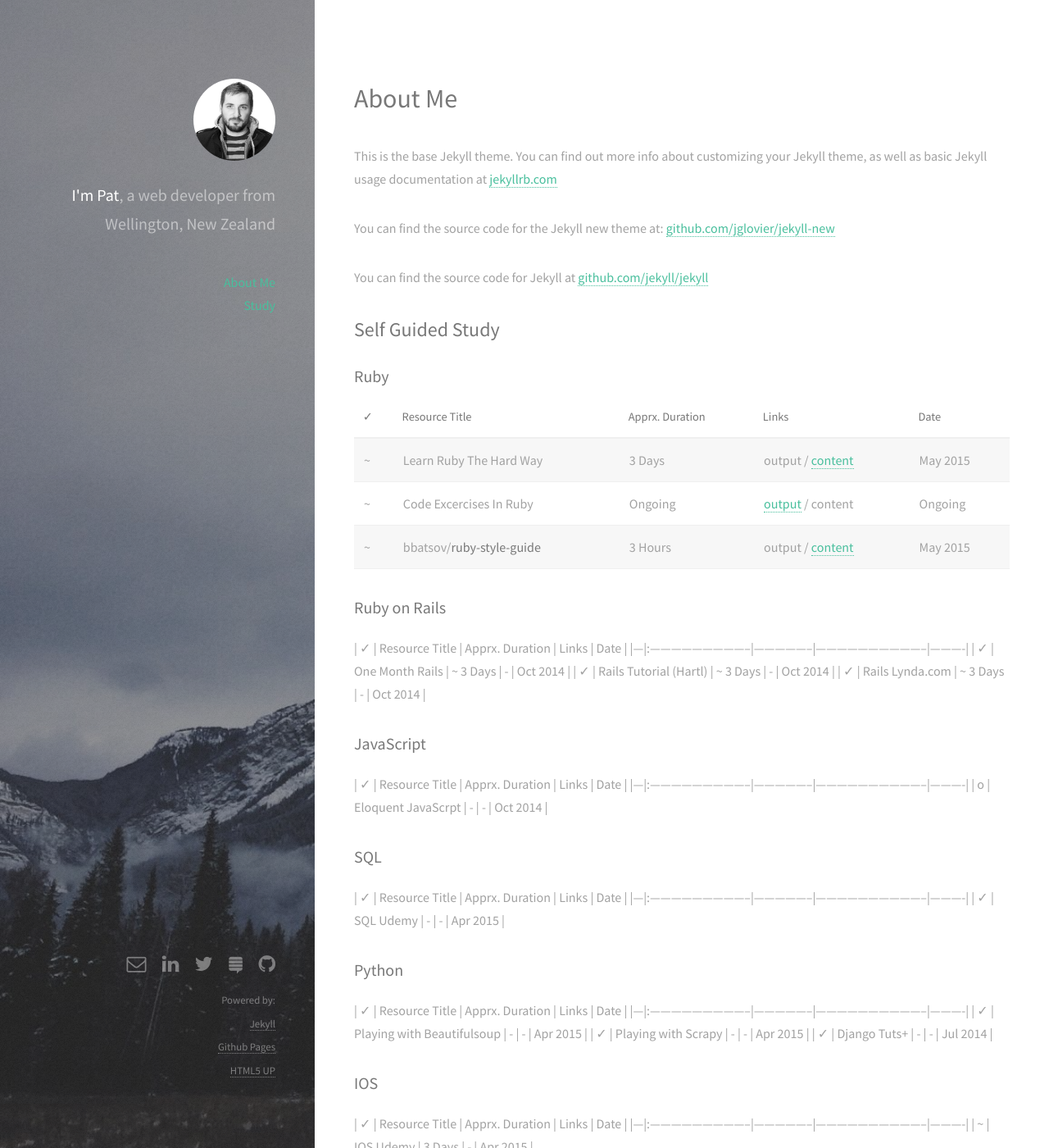
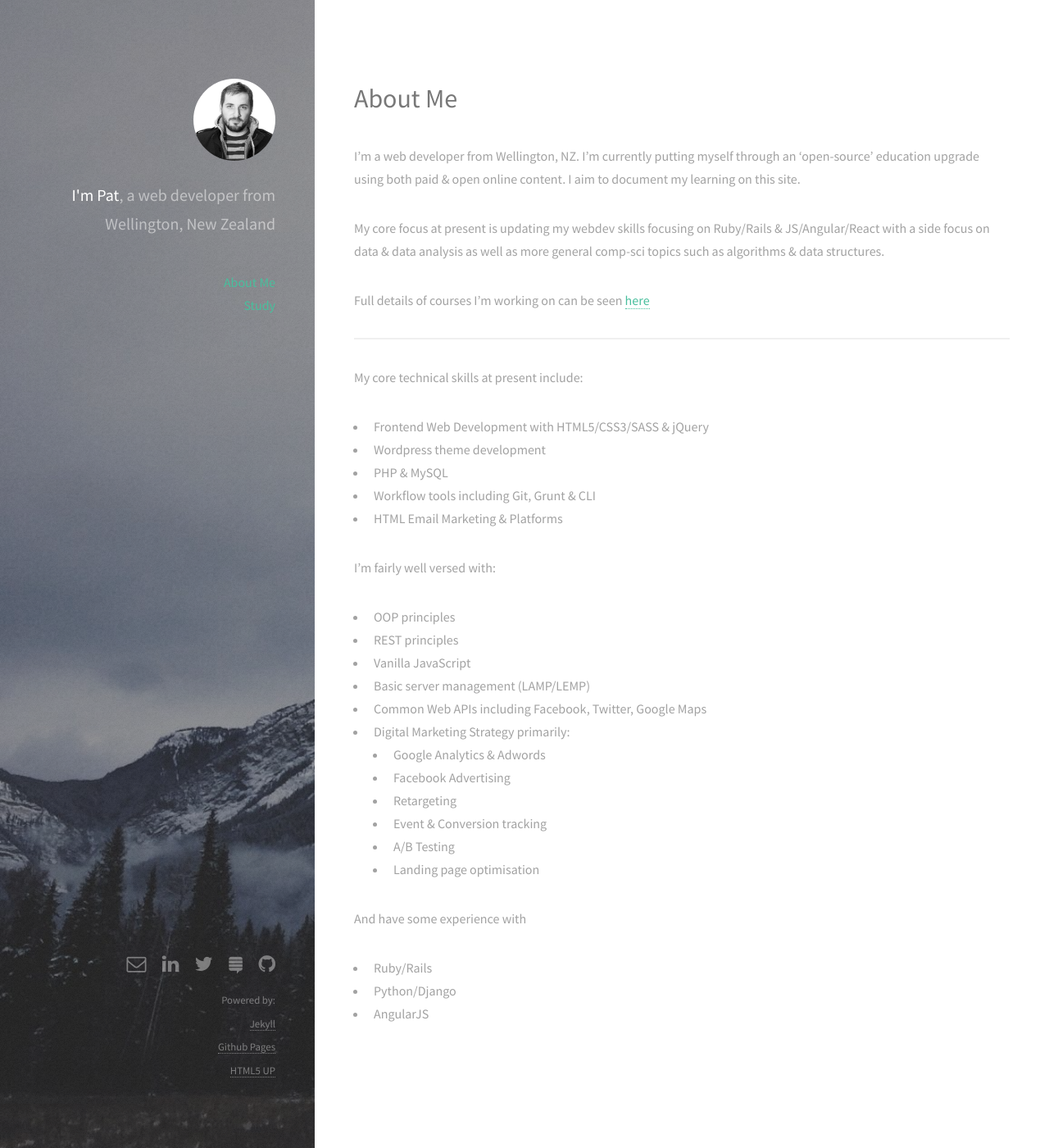
Before and after one commit to pjho/pjho.github.io, a Jekyll site: the page built from page_about.md, in a window 1280 px wide and 1400 px high. Shown: the whole window at 82% size. Built offline with Jekyll 4.4.1, drawn with Linux system fonts in a browser that asks for light colours; Markdown is read by kramdown in place of the engine named in the settings; some of the changed text lies outside the part shown.

Commit message:
Tweeks to content & config

```diff
--- a/_config.yml
+++ b/_config.yml
@@ -1,5 +1,5 @@
 # Site settings
-title: Pat Horsley - GitHub
+title: phosx.github.io
 email: pat@pho.sx
 description: Web Developer from Wellington NZ
 baseurl: "" # the subpath of your site, e.g. /blog/
--- a/js/init.js
+++ b/js/init.js
@@ -9,7 +9,7 @@
 	var settings = {
 
 		// Parallax background effect?
-			parallax: true,
+			parallax: false,
 
 		// Parallax factor (lower = more intense, higher = less intense).
 			parallaxFactor: 20
--- a/page_about.md
+++ b/page_about.md
@@ -4,89 +4,44 @@ title: About Me
 permalink: /about/
 ---
 
-This is the base Jekyll theme. You can find out more info about customizing your Jekyll theme, as well as basic Jekyll usage documentation at [jekyllrb.com](http://jekyllrb.com/)
+I'm a web developer from Wellington, NZ. I'm currently putting myself through an 'open-source' education upgrade using both paid & open online content. I aim to document my learning on this site.
 
-You can find the source code for the Jekyll new theme at: [github.com/jglovier/jekyll-new](https://github.com/jglovier/jekyll-new)
+My core focus at present is updating my webdev skills focusing on Ruby/Rails & JS/Angular/React with a side focus on data & data analysis as well as more general comp-sci topics such as algorithms & data structures.
 
-You can find the source code for Jekyll at [github.com/jekyll/jekyll](https://github.com/jekyll/jekyll)
+Full details of courses I'm working on can be seen [here][sgs]
 
+---
 
+My core technical skills at present include:
 
-## Self Guided Study
+- Frontend Web Development with HTML5/CSS3/SASS & jQuery
+- Wordpress theme development
+- PHP & MySQL
+- Workflow tools including Git, Grunt & CLI
+- HTML Email Marketing & Platforms
 
+I'm fairly well versed with:
 
-### Ruby
+- OOP principles
+- REST principles
+- Vanilla JavaScript
+- Basic server management (LAMP/LEMP)
+- Common Web APIs including Facebook, Twitter, Google Maps
+- Digital Marketing Strategy primarily:
+   - Google Analytics & Adwords
+   - Facebook Advertising
+   - Retargeting
+   - Event & Conversion tracking
+   - A/B Testing
+   - Landing page optimisation
 
-| ✓ | Resource Title               | Apprx. Duration | Links                          | Date     |
-|---|:-----------------------------|-----------------|--------------------------------|----------|
-| ~ | Learn Ruby The Hard Way      | 3 Days          | output / [content][LRTHW]      | May 2015 |
-| ~ | Code Excercises In Ruby      | Ongoing         | [output][rubyx] / content      | Ongoing  |
-| ~ | bbatsov/**ruby-style-guide** | 3 Hours         | output / [content][rubysg]     | May 2015 |
+And have some experience with
 
-
-
-### Ruby on Rails
-| ✓ | Resource Title               | Apprx. Duration | Links                          | Date     |
-|---|:-----------------------------|-----------------|--------------------------------|----------|
-| ✓ | One Month Rails              | ~ 3 Days        | -                              | Oct 2014 |
-| ✓ | Rails Tutorial (Hartl)       | ~ 3 Days        | -                              | Oct 2014 |
-| ✓ | Rails Lynda.com              | ~ 3 Days        | -                              | Oct 2014 |
-
-
-
-### JavaScript
-| ✓ | Resource Title               | Apprx. Duration | Links                          | Date     |
-|---|:-----------------------------|-----------------|--------------------------------|----------|
-| o | Eloquent JavaScrpt           | -               | -                              | Oct 2014 |
-
-
-
-### SQL
-| ✓ | Resource Title               | Apprx. Duration | Links                          | Date     |
-|---|:-----------------------------|-----------------|--------------------------------|----------|
-| ✓ | SQL Udemy                    | -               | -                              | Apr 2015 |
-
-
-### Python
-| ✓ | Resource Title               | Apprx. Duration | Links                          | Date     |
-|---|:-----------------------------|-----------------|--------------------------------|----------|
-| ✓ | Playing with Beautifulsoup   | -               | -                              | Apr 2015 |
-| ✓ | Playing with Scrapy          | -               | -                              | Apr 2015 |
-| ✓ | Django Tuts+                 | -               | -                              | Jul 2014 |
-
-
-###IOS
-| ✓ | Resource Title               | Apprx. Duration | Links                          | Date     |
-|---|:-----------------------------|-----------------|--------------------------------|----------|
-| ~ | IOS Udemy                    | 3 Days          | -                              | Apr 2015 |
-
-
-### Tools & WorkFlows
-| ✓ | Resource Title               | Apprx. Duration | Links                          | Date     |
-|---|:-----------------------------|-----------------|--------------------------------|----------|
-| ✓ | Venture into Vim             | 2 Days          | -                              | Apr 2015 |
-| ✓ | VimTutor                     | 4 hours         | -                              | Apr 2015 |
-
-### Other
-| ✓ | Resource Title               | Apprx. Duration | Links                          | Date     |
-|---|:-----------------------------|-----------------|--------------------------------|----------|
-| ~ | Server Management Udemy      | 1 Days          | -                              | Apr 2015 |
-| ~ | Math & Stats                 | -               | -                              | -        |
-| ~ | Data Analysis                | -               | -                              | -        |
-
-
-### To Explore
-| ✓ | Resource Title               | Apprx. Duration | Links                          | Date     |
-|---|:-----------------------------|-----------------|--------------------------------|----------|
-| o | Data Structures              | -               | -                              | -        |
-| o | Algorithms                   | -               | -                              | -        |
-
-
-
+- Ruby/Rails
+- Python/Django
+- AngularJS
 
 
 <!-- Links -->
 [null]: #
-[LRTHW]: http://learnrubythehardway.org/book/
-[rubyx]: https://github.com/phosx/learning_ruby
-[rubysg]: https://github.com/bbatsov/ruby-style-guide
+[sgs]: /self-guided-study/
```
Also changed, not shown: 404.md (+3 -2 lines), page_sgs.md (+5 -0 lines), README.md, images/408.jpg (added).
